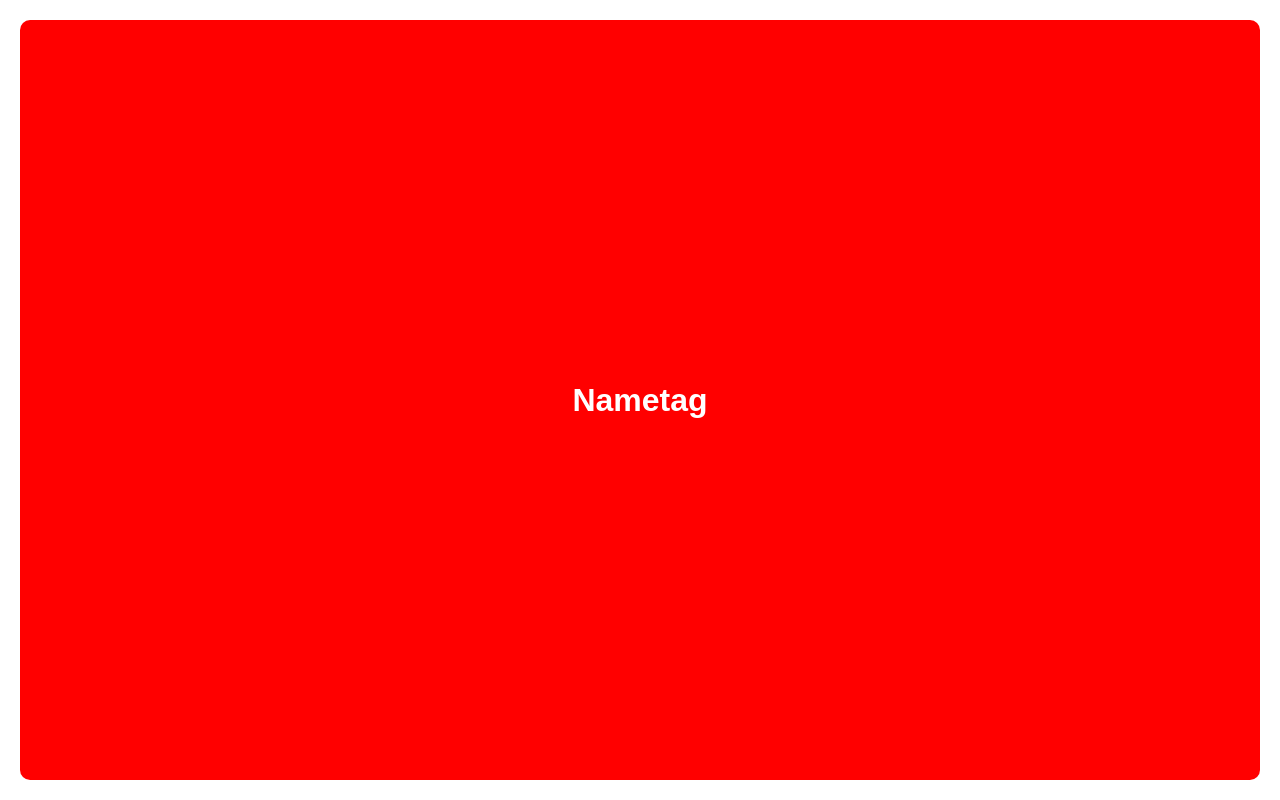
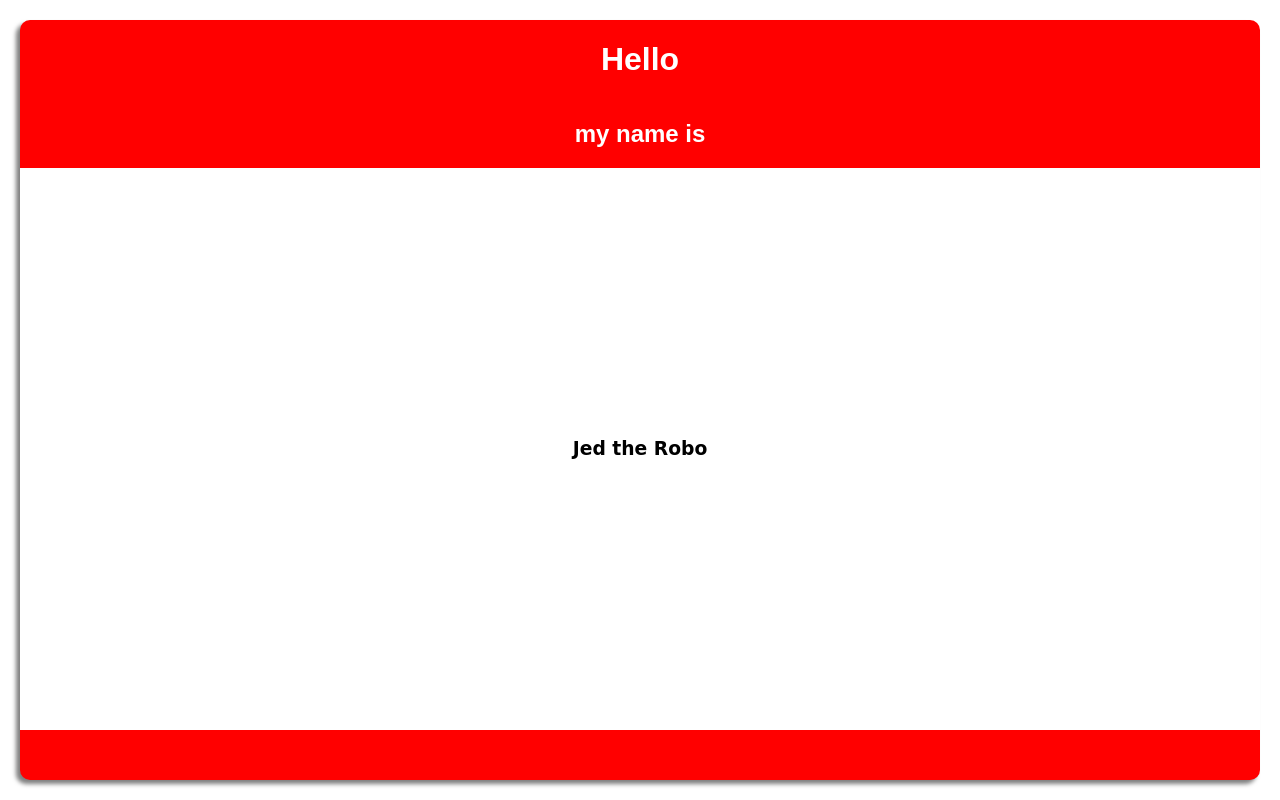
Before and after one commit to DustinGaudet/react-nametag, a React (Create React App) app: page / in a window 1280 px wide. Built offline with nearby package versions, Linux system fonts and the light colour scheme.

Commit message:
Add basic nametag style/text

```diff
--- a/src/nametag/Nametag.css
+++ b/src/nametag/Nametag.css
@@ -2,9 +2,31 @@
   display: flex;
   flex: 1;
   flex-direction: column;
-  background-color: red;
-  color: white;
   justify-content: center;
   margin: 20px;
   border-radius: 10px;
+  overflow: hidden;
+  box-shadow: -4px 4px 4px rgba(0,0,0,0.5);
+  background-color: red;
 }
+
+.heading {
+  justify-content: center;
+  color: white;
+  display: flex;
+  flex-direction: column;
+}
+
+.name {
+  display: flex;
+  flex: 1;
+  flex-direction: column;
+  background-color: #FFF;
+  margin-bottom: 50px;
+  justify-content: center;
+}
+
+h3 {
+  font-weight: bold;
+  font-family: "Comic Sans MS", cursive, sans-serif;
+}
--- a/src/nametag/Nametag.js
+++ b/src/nametag/Nametag.js
@@ -5,8 +5,13 @@ class Nametag extends Component {
   render() {
     return (
       <div className="nametag">
-        <h1>Nametag</h1>
-
+        <div className="heading">
+          <h1>Hello</h1>
+          <h2>my name is</h2>
+        </div>
+        <div className="name">
+          <h3>Jed the Robo</h3>
+        </div>
       </div>
     );
   }
```
